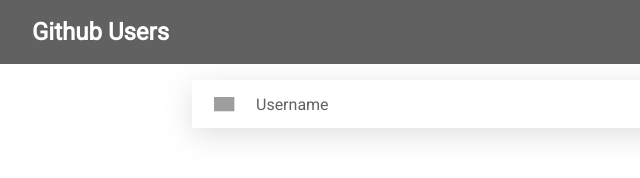
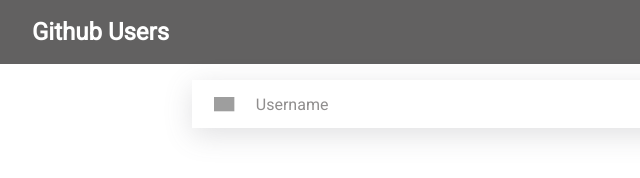
Before and after one commit to hemantjayas/github-profile-search, a plain HTML site: page index.html in a window 1280 px wide. Shown: the full height of the page, 0-640 px from the left. Drawn offline with Linux system fonts and the light colour scheme; grey boxes are pictures that could not be loaded.

Commit message:
final touch

```diff
--- a/sass/index.scss
+++ b/sass/index.scss
@@ -33,6 +33,7 @@
         width: 100%;
         padding: .5rem 1rem;
         margin: 1rem auto 0;
+
         text-align: center;
         display: flex;
         column-gap: 1rem;
@@ -40,7 +41,7 @@
         background-color: white;
 
         input {
-            width: 90%;
+            width: 95%;
             font-size: 1rem;
             outline: none;
             color: #626161;
@@ -50,7 +51,7 @@
         }
 
         input::placeholder {
-            color: #626161;
+            color: #908e8e;
         }
 
         div {
```
Also changed, not shown: sass/index.css, 1 other file.
